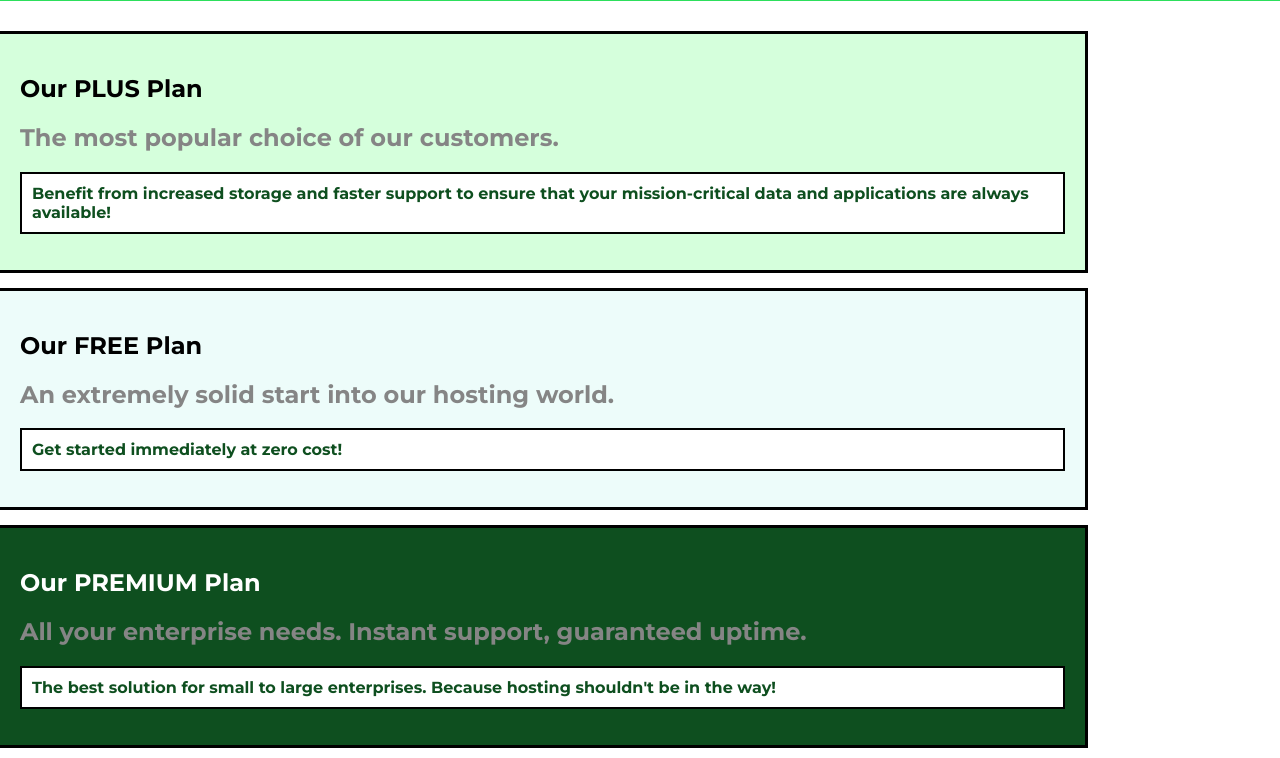
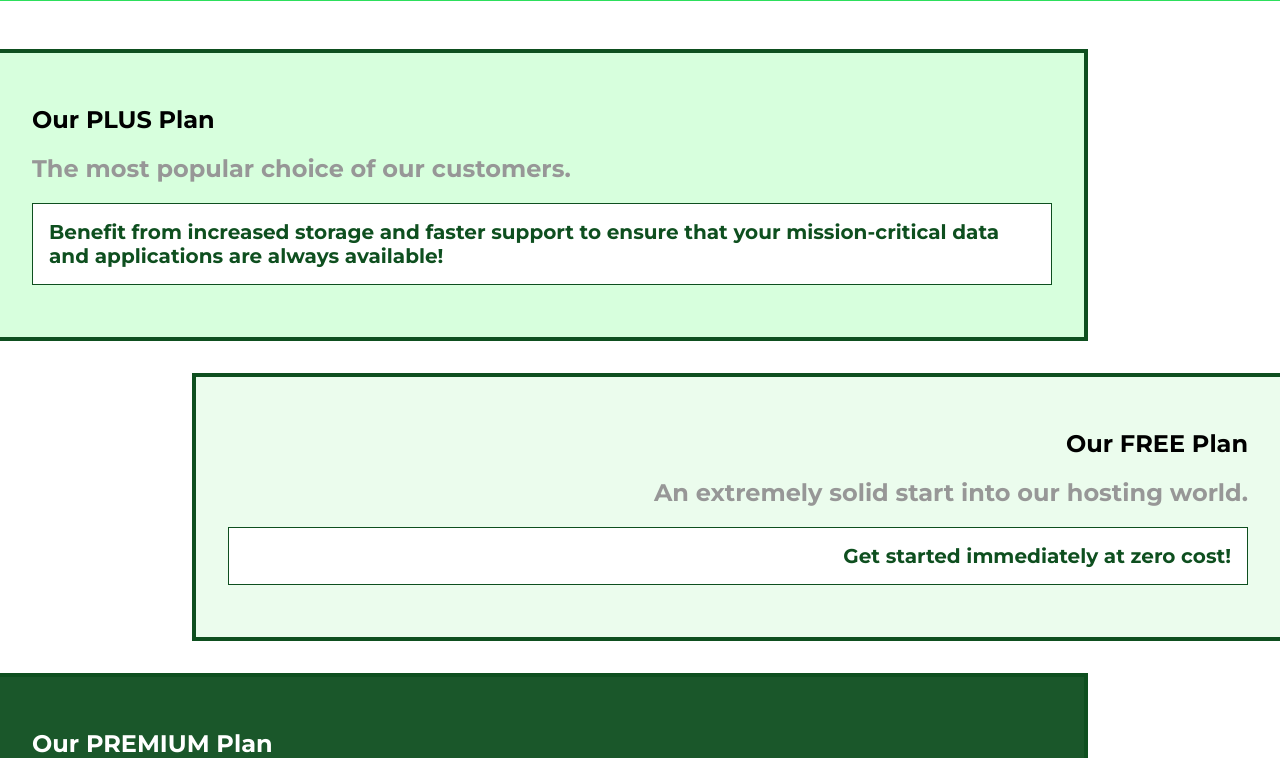
Before and after one commit to HendrkOosthuizen1980/Uhost, a plain HTML site: page packages/index.html in a window 1280 px wide. Shown: the part 42-800 px from the top of the page. Drawn offline with Linux system fonts and the light colour scheme.

Commit message:
complete packages and landing page styling

```diff
--- a/main.css
+++ b/main.css
@@ -13,6 +13,12 @@
 #product-overview h1 {
   color: white;
   font-family: 'Anton', sans-serif;
+}
+
+.plan__list {
+  width: 80%;
+  margin: auto;
+  text-align: center;
 }
 
 .plan {
--- a/packages/index.html
+++ b/packages/index.html
@@ -42,34 +42,35 @@
     </header>
 
     <main>
-      <section id="plus-plan">
+      <section class="package" id="plus">
         <a href="#">
-          <h1 class="package-title">Our PLUS Plan</h1>
-          <h2 class="package-title__description">
+          <h1 class="package__title">Our PLUS Plan</h1>
+          <h2 class="package__subtitle">
             The most popular choice of our customers.
           </h2>
-          <p>
+          <p class="package__info">
             Benefit from increased storage and faster support to ensure that
             your mission-critical data and applications are always available!
           </p>
         </a>
       </section>
-      <section id="free-plan">
+      <section class="package" id="free">
         <a href="#">
-          <h1 class="package-title">Our FREE Plan</h1>
-          <h2 class="package-title__description">
+          <h1 class="package__title">Our FREE Plan</h1>
+          <h2 class="package__subtitle">
             An extremely solid start into our hosting world.
           </h2>
-          <p>Get started immediately at zero cost!</p>
+          <p class="package__info">Get started immediately at zero cost!</p>
         </a>
       </section>
-      <section id="premium-plan">
+      <div class="clearfix"></div>
+      <section class="package" id="premium">
         <a href="#">
-          <h1 class="package-title">Our PREMIUM Plan</h1>
-          <h2 class="package-title__description">
+          <h1 class="package__title">Our PREMIUM Plan</h1>
+          <h2 class="package__subtitle">
             All your enterprise needs. Instant support, guaranteed uptime.
           </h2>
-          <p>
+          <p class="package__info">
             The best solution for small to large enterprises. Because hosting
             shouldn't be in the way!
           </p>
--- a/packages/packages.css
+++ b/packages/packages.css
@@ -1,49 +1,68 @@
-#plus-plan,
-#free-plan,
-#premium-plan {
-  border-style: solid;
-  border-color: black;
-  border: 2px 2px 2px 0;
-  border-left: none;
-  width: 85%;
-  margin: 15px 0;
-  padding: 20px;
+main {
+  padding-top: 32px;
 }
 
-#plus-plan {
-  background: #d5ffdc;
-  margin-top: 30px;
+.package {
+  width: 85%;
+  margin: 16px 0;
+  border: 4px solid #0e4f1f;
+  border-left: none;
 }
 
-#plus-plan a,
-#free-plan a,
-#premium-plan a {
-  text-decoration: none;
+.package:hover,
+.package:active {
+  box-shadow: 2px 2px 4px rgba(0, 0, 0, 0.5);
+  border-color: #ff5454;
 }
 
-#free-plan {
-  background: rgb(237, 252, 250);
+.package a {
+  text-decoration: none;
+  color: inherit;
+  display: block;
+  padding: 32px;
 }
 
-#premium-plan {
-  background: #0e4f1f;
+.package__subtitle {
+  color: #979797;
 }
 
-#premium-plan h1 {
+.package__info {
+  padding: 16px;
+  border: 1px solid #0e4f1f;
+  font-size: 20px;
+  color: #0e4f1f;
+  background: white;
+}
+
+.clearfix {
+  clear: both;
+}
+
+#plus {
+  background: rgba(213, 255, 220, 0.95);
+}
+
+#free {
+  background: rgba(234, 252, 237, 0.95);
+  float: right;
+  border-right: none;
+  border-left: 4px solid #0e4f1f;
+  text-align: right;
+}
+
+#free:hover,
+#free:active {
+  border-left-color: #ff5454;
+}
+
+#premium {
+  background: rgba(14, 79, 31, 0.95);
+}
+
+#premium .package__title {
   color: white;
 }
 
-.package-title {
-  color: black;
+#premium .package__subtitle {
+  color: #bbb;
 }
-
-.package-title__description {
-  color: #858585;
-}
-
-.package-title__description ~ p {
-  color: #0e4f1f;
-  background: white;
-  border: 2px solid black;
-  padding: 10px;
-}
```
Also changed, not shown: index.html (+1 -1 lines).
